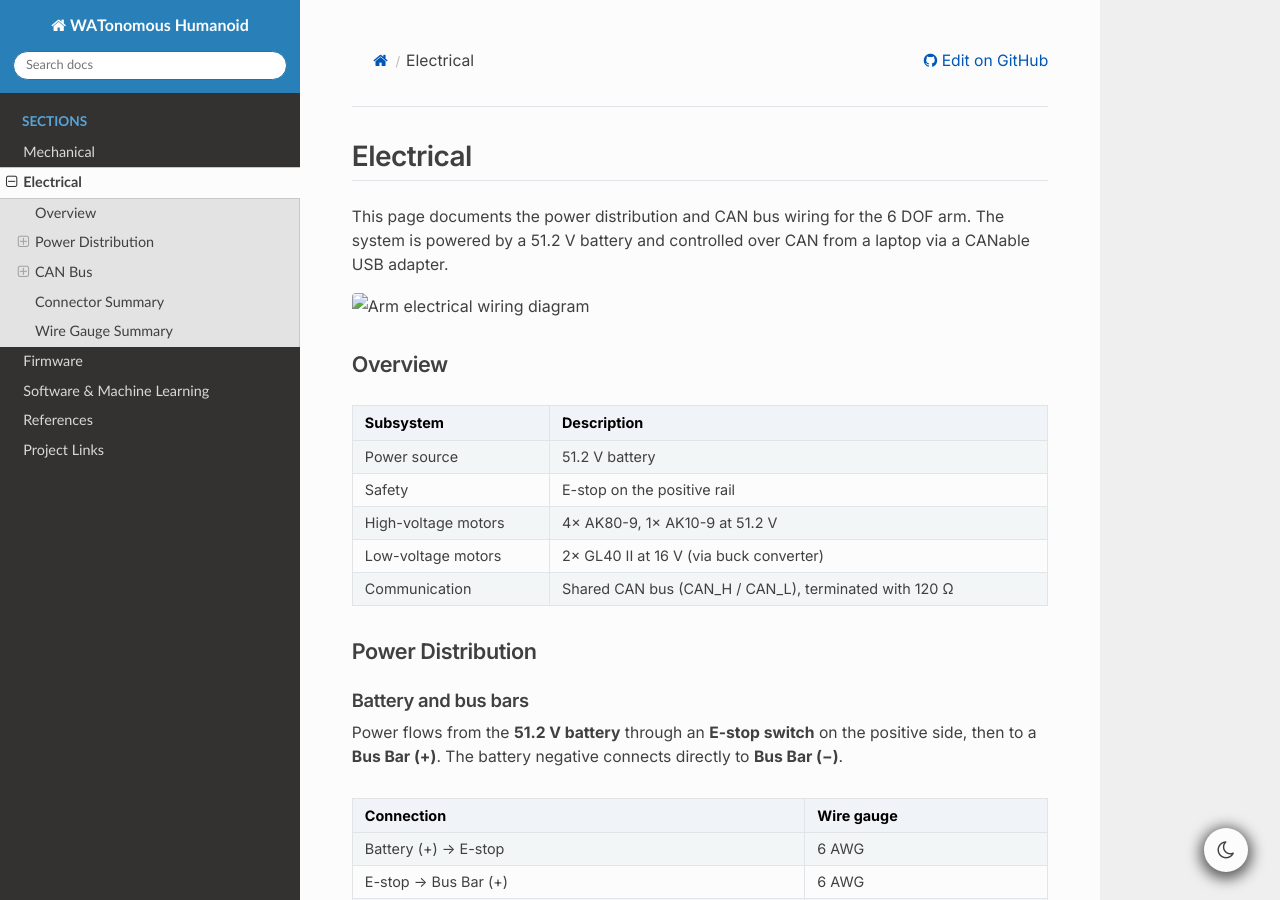
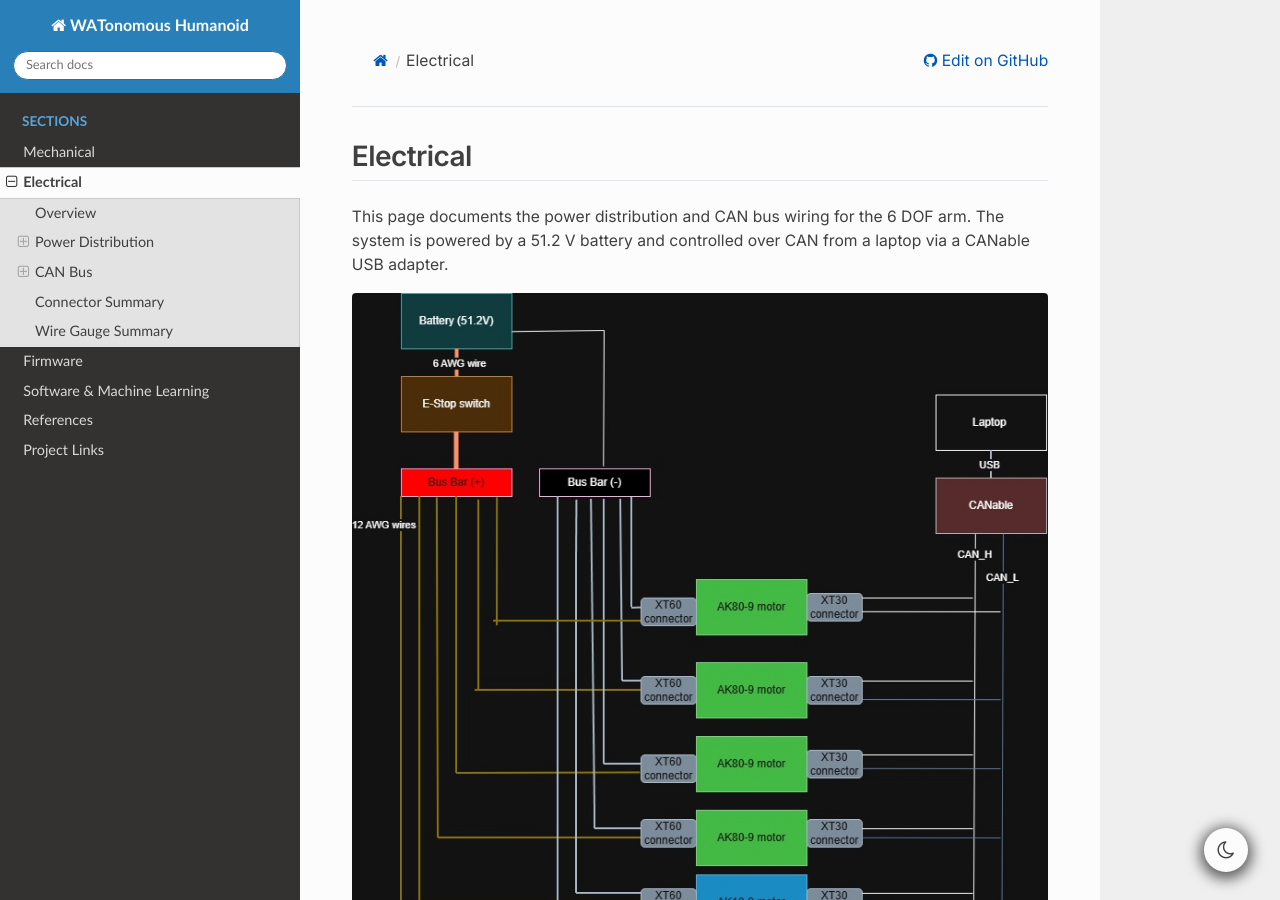
Before and after one commit to WATonomous/humanoid-docs, a Sphinx documentation site: the page built from docs/electrical/index.md, in a window 1280 px wide and 900 px high. Built offline with Sphinx 7.4.7 and the Read the Docs theme 3.1.0, drawn with Linux system fonts in a browser that asks for light colours.

Commit message:
minor fix

```diff
--- a/docs/electrical/index.md
+++ b/docs/electrical/index.md
@@ -7,7 +7,7 @@ description: Electrical wiring and power distribution for the WATonomous Humanoi
 
 This page documents the power distribution and CAN bus wiring for the 6 DOF arm. The system is powered by a 51.2 V battery and controlled over CAN from a laptop via a CANable USB adapter.
 
-<img alt="Arm electrical wiring diagram" src="../assets/images/arm-electrical-diagram.png" />
+![Arm electrical wiring diagram](../assets/images/arm-electrical-diagram.png)
 
 ## Overview
 
```
